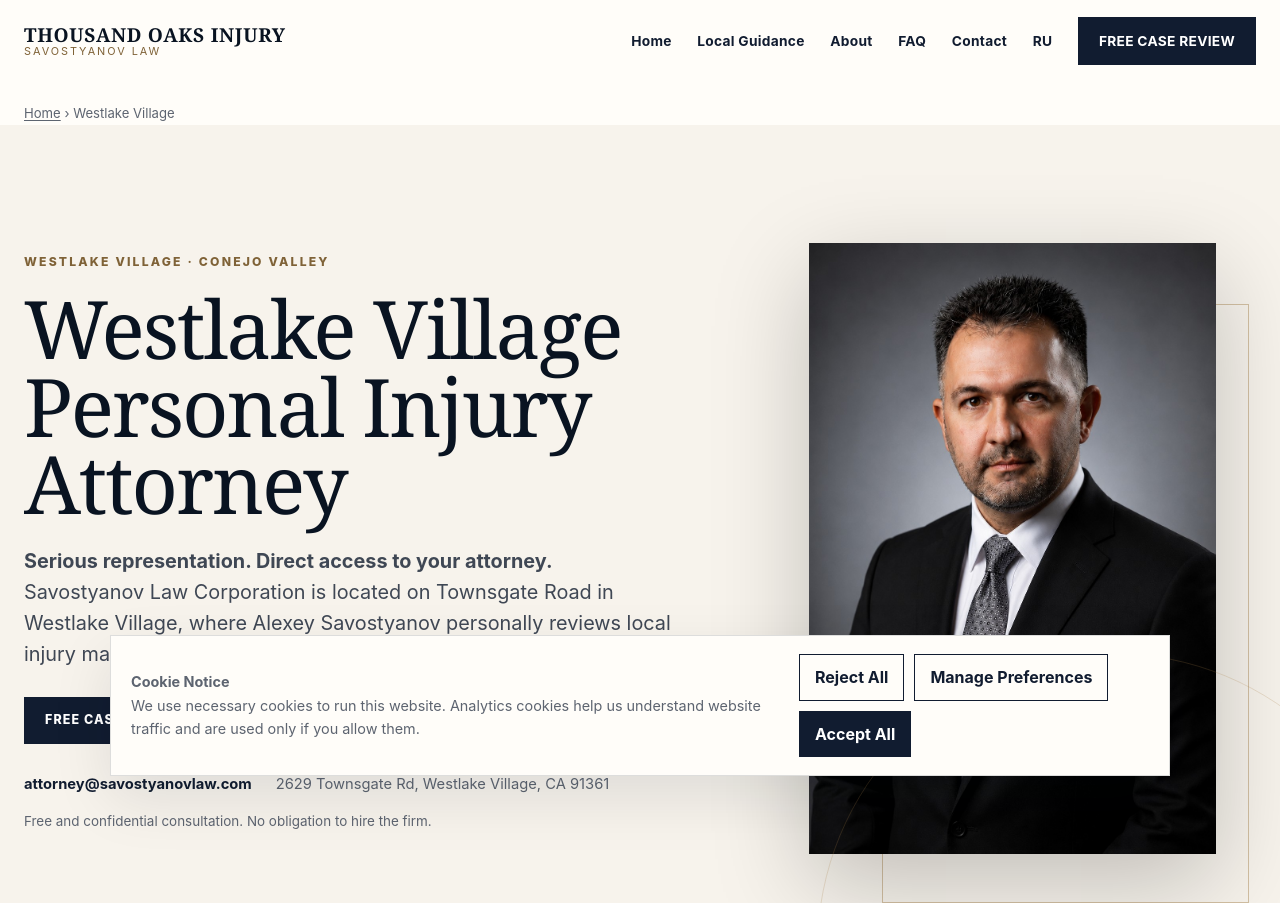
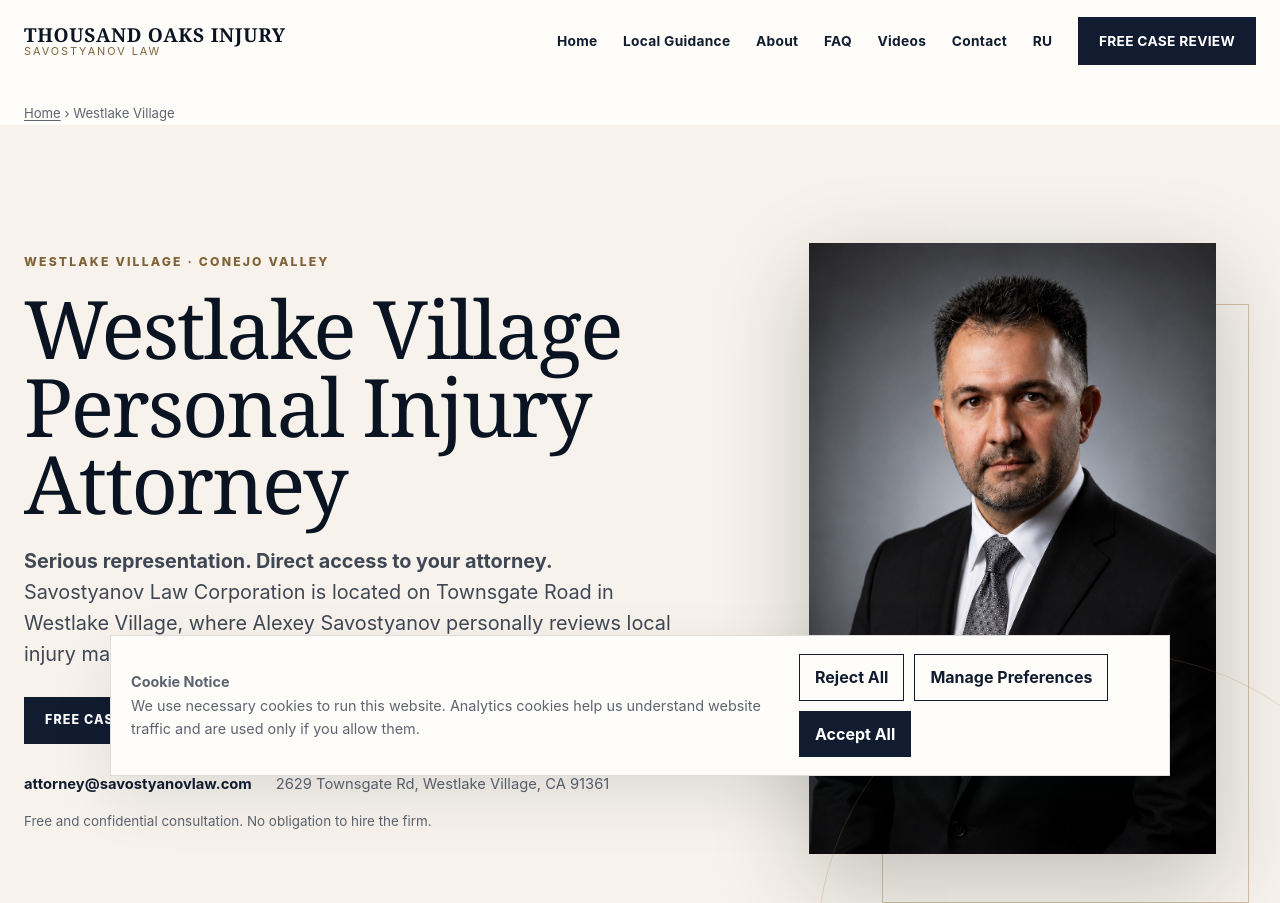
Before and after one commit to savostyanovlaw/thousandoaksinjury-automation, a plain HTML site: page website/westlake-village/index.html in a window 1280 px wide. Shown: the top 903 px of the page. Drawn offline with Linux system fonts and the light colour scheme.

Commit message:
Expose video library from Westlake Village page

```diff
--- a/website/westlake-village/index.html
+++ b/website/westlake-village/index.html
@@ -13,7 +13,7 @@
 </head>
 <body>
 <a class="skip-link" href="#main">Skip to main content</a>
-<header class="site-header"><div class="wrap nav-row"><a class="brand-lockup" href="/" aria-label="Thousand Oaks Injury — Savostyanov Law home"><strong>THOUSAND OAKS INJURY</strong><span>SAVOSTYANOV LAW</span></a><nav aria-label="Primary navigation"><ul class="nav-links" data-nav-panel><li><a href="/">Home</a></li><li><a href="#local-guidance">Local Guidance</a></li><li><a href="#attorney">About</a></li><li><a href="#faq">FAQ</a></li><li><a href="#contact">Contact</a></li><li><a href="/ru/" lang="ru">RU</a></li><li><a class="nav-cta" href="#contact">Free Case Review</a></li></ul></nav><button class="nav-toggle" type="button" data-nav-toggle aria-label="Open menu" aria-expanded="false">&#9776;</button></div></header>
+<header class="site-header"><div class="wrap nav-row"><a class="brand-lockup" href="/" aria-label="Thousand Oaks Injury — Savostyanov Law home"><strong>THOUSAND OAKS INJURY</strong><span>SAVOSTYANOV LAW</span></a><nav aria-label="Primary navigation"><ul class="nav-links" data-nav-panel><li><a href="/">Home</a></li><li><a href="#local-guidance">Local Guidance</a></li><li><a href="#attorney">About</a></li><li><a href="#faq">FAQ</a></li><li><a href="/videos/">Videos</a></li><li><a href="#contact">Contact</a></li><li><a href="/ru/" lang="ru">RU</a></li><li><a class="nav-cta" href="#contact">Free Case Review</a></li></ul></nav><button class="nav-toggle" type="button" data-nav-toggle aria-label="Open menu" aria-expanded="false">&#9776;</button></div></header>
 <main id="main">
 <div class="wrap breadcrumb"><a href="/">Home</a> &rsaquo; <span aria-current="page">Westlake Village</span></div>
 <section class="hero"><div class="wrap hero-grid"><div class="hero-copy reveal"><p class="hero-eyebrow">WESTLAKE VILLAGE · CONEJO VALLEY</p><h1>Westlake Village Personal Injury Attorney</h1><p class="lede"><strong>Serious representation. Direct access to your attorney.</strong> Savostyanov Law Corporation is located on Townsgate Road in Westlake Village, where Alexey Savostyanov personally reviews local injury matters.</p><div class="btn-row"><a class="btn btn-primary" href="#contact">Free Case Review</a><a class="btn btn-secondary" href="tel:+18182138798">Call (818) 213-8798</a></div><div class="hero-contact"><a href="mailto:attorney@savostyanovlaw.com">attorney@savostyanovlaw.com</a><span>2629 Townsgate Rd, Westlake Village, CA 91361</span></div><p class="fine-print">Free and confidential consultation. No obligation to hire the firm.</p></div><figure class="hero-portrait reveal"><img src="/images/alexey-savostyanov.jpg" width="900" height="1100" alt="Attorney Alexey Savostyanov" fetchpriority="high"></figure></div></section>
```
